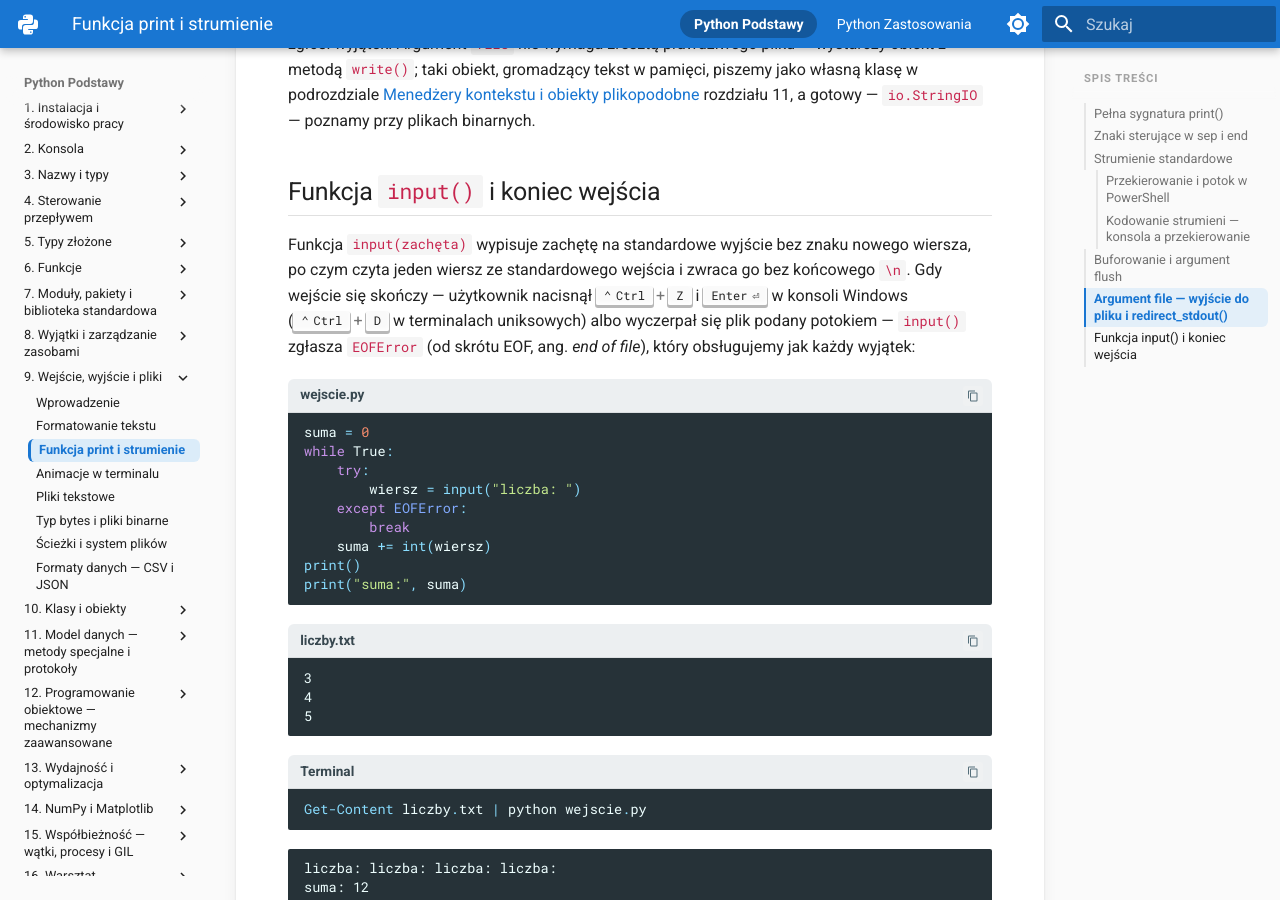
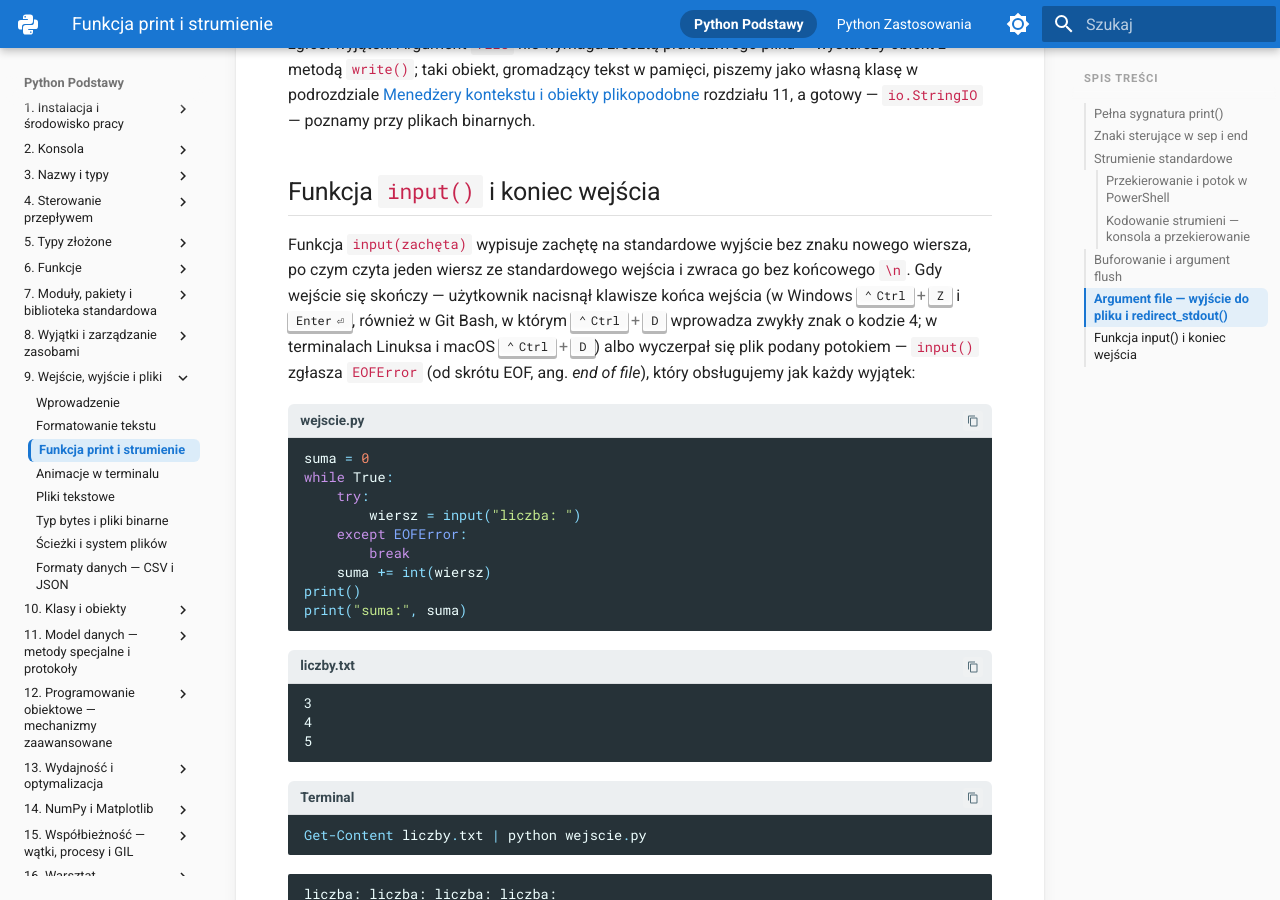
Before and after one commit to witoldprzygoda/python-notatki, an MkDocs documentation site: the page built from docs/09-wejscie-wyjscie/print-i-strumienie.md, in a window 1280 px wide and 900 px high, scrolled down 6549 px. Built offline with MkDocs 1.6.1 and Material for MkDocs 9.7.7, drawn with Linux system fonts in a browser that asks for light colours.

Commit message:
State the end-of-input keys for Git Bash on Windows
Ctrl+Z and Enter end input in every Windows shell, Git Bash included,
where Ctrl+D only enters the character with code 4; Ctrl+D ends input
in Linux and macOS terminals. Checked with wejscie.py in Git Bash 5.3.15
under a pseudo console.

Co-Authored-By: Claude Opus 5.5 <noreply@anthropic.com>

````diff
--- a/docs/09-wejscie-wyjscie/print-i-strumienie.md
+++ b/docs/09-wejscie-wyjscie/print-i-strumienie.md
@@ -205,7 +205,7 @@ W starszym kodzie spotyka się ręczne przypisanie `sys.stdout = plik` i przywra
 
 ## Funkcja `input()` i koniec wejścia
 
-Funkcja `input(zachęta)` wypisuje zachętę na standardowe wyjście bez znaku nowego wiersza, po czym czyta jeden wiersz ze standardowego wejścia i zwraca go bez końcowego `\n`. Gdy wejście się skończy — użytkownik nacisnął ++ctrl+z++ i ++enter++ w konsoli Windows (++ctrl+d++ w terminalach uniksowych) albo wyczerpał się plik podany potokiem — `input()` zgłasza `EOFError` (od skrótu EOF, ang. *end of file*), który obsługujemy jak każdy wyjątek:
+Funkcja `input(zachęta)` wypisuje zachętę na standardowe wyjście bez znaku nowego wiersza, po czym czyta jeden wiersz ze standardowego wejścia i zwraca go bez końcowego `\n`. Gdy wejście się skończy — użytkownik nacisnął klawisze końca wejścia (w Windows ++ctrl+z++ i ++enter++, również w Git Bash, w którym ++ctrl+d++ wprowadza zwykły znak o kodzie 4; w terminalach Linuksa i macOS ++ctrl+d++) albo wyczerpał się plik podany potokiem — `input()` zgłasza `EOFError` (od skrótu EOF, ang. *end of file*), który obsługujemy jak każdy wyjątek:
 
 ```python title="wejscie.py"
 suma = 0
````
